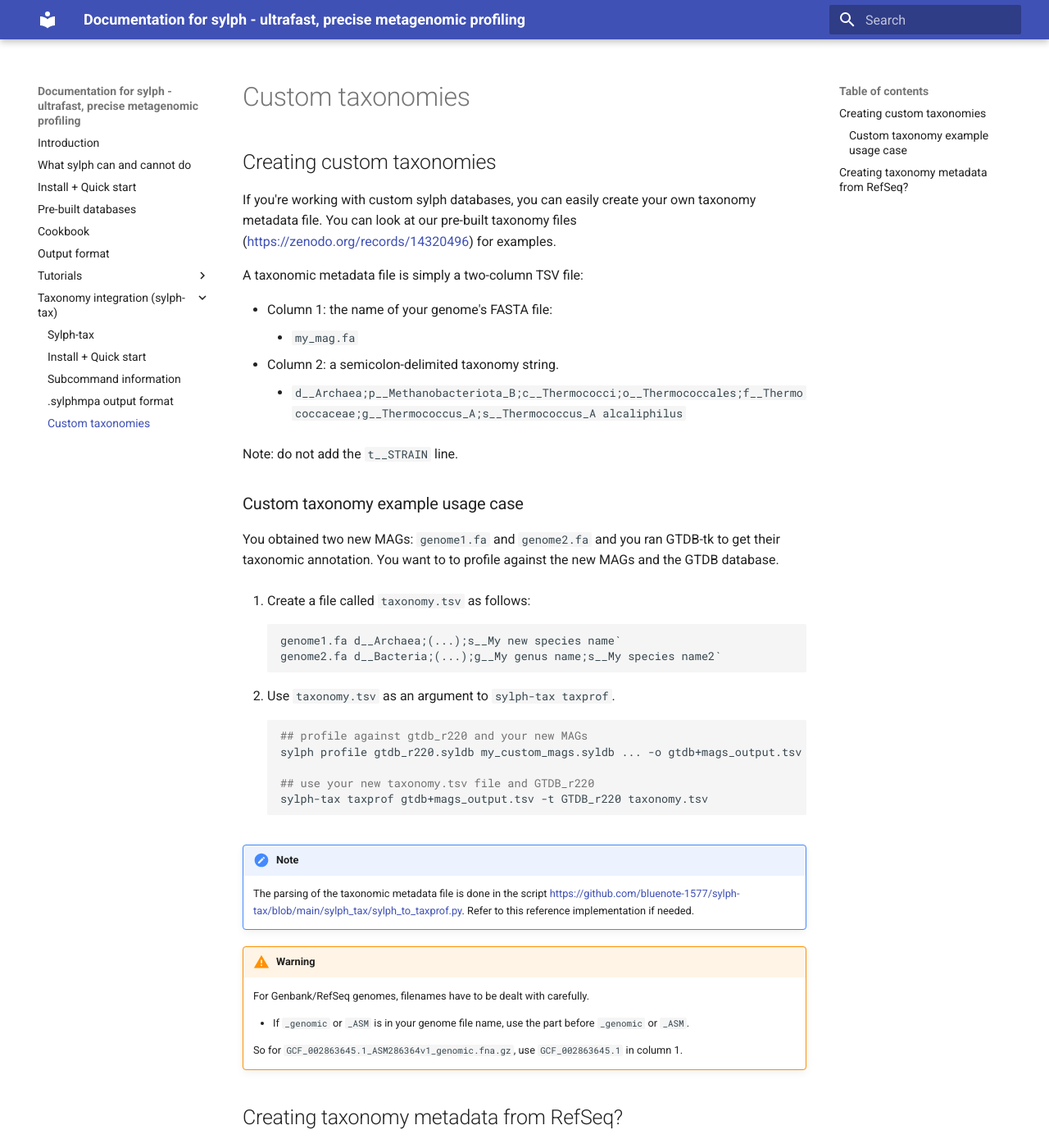
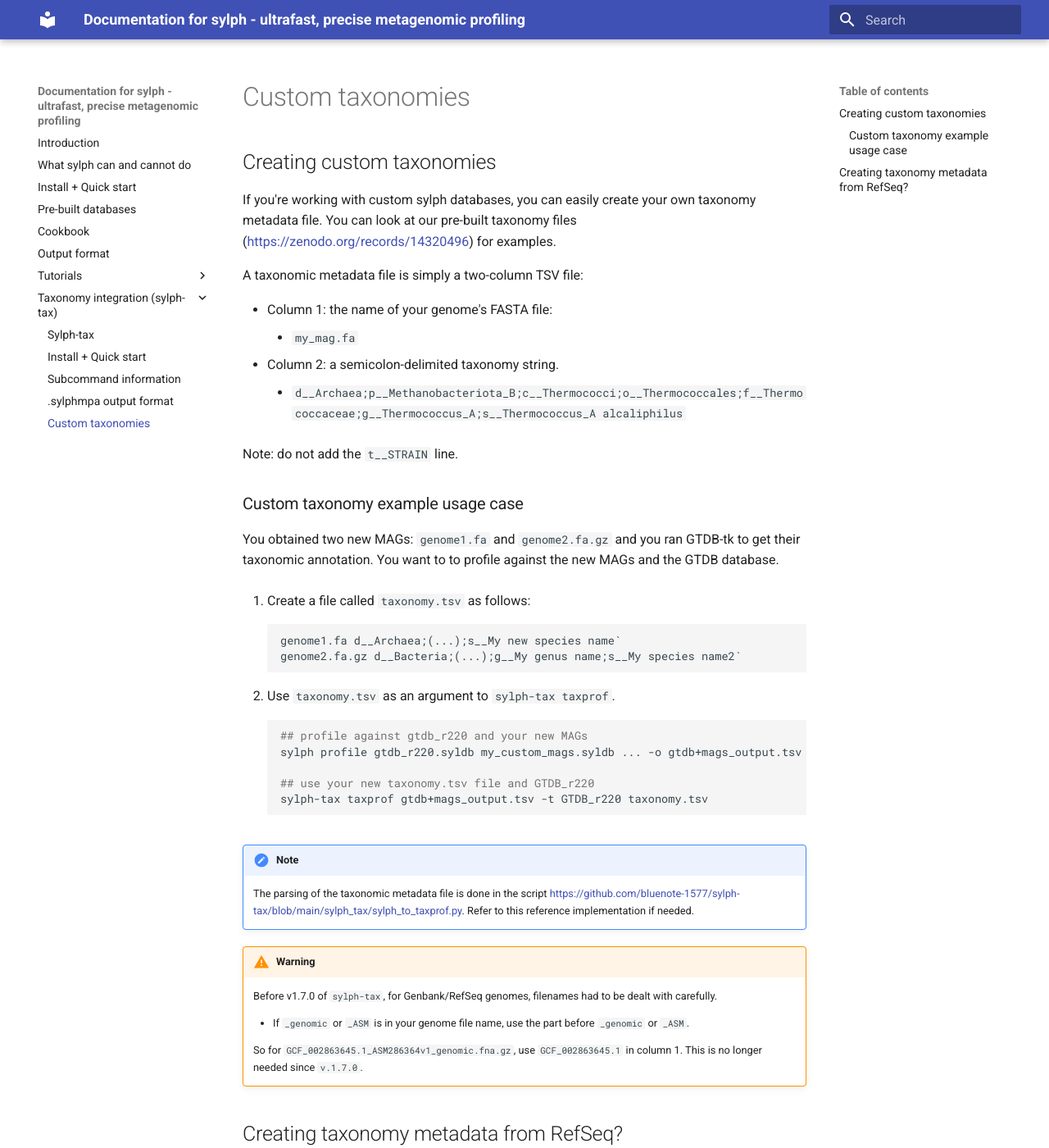
Before and after one commit to sylph-docs/sylph-docs.github.io, an MkDocs documentation site: the page built from docs/sylph-tax-custom-taxonomies.md, in a window 1280 px wide and 1400 px high. Shown: the whole window at 82% size. Built offline with MkDocs 1.6.1 and Material for MkDocs 9.7.7, drawn with Linux system fonts in a browser that asks for light colours.

Commit message:
v1.7.0 - fixed bug with extra tabs and fix the caveat with _ASM or _Genomic splits in metadata files...

````diff
--- a/docs/sylph-tax-custom-taxonomies.md
+++ b/docs/sylph-tax-custom-taxonomies.md
@@ -13,13 +13,13 @@
 
 ### Custom taxonomy example usage case
 
-You obtained two new MAGs: `genome1.fa` and `genome2.fa` and you ran GTDB-tk to get their taxonomic annotation. You want to to profile against the new MAGs and the GTDB database.
+You obtained two new MAGs: `genome1.fa` and `genome2.fa.gz` and you ran GTDB-tk to get their taxonomic annotation. You want to to profile against the new MAGs and the GTDB database.
 
 1. Create a file called `taxonomy.tsv` as follows:
 
     ```
     genome1.fa d__Archaea;(...);s__My new species name`
-    genome2.fa d__Bacteria;(...);g__My genus name;s__My species name2`
+    genome2.fa.gz d__Bacteria;(...);g__My genus name;s__My species name2`
     ```
 
 2. Use `taxonomy.tsv` as an argument to `sylph-tax taxprof`.
@@ -36,14 +36,13 @@
 
     The parsing of the taxonomic metadata file is done in the script https://github.com/bluenote-1577/sylph-tax/blob/main/sylph_tax/sylph_to_taxprof.py. Refer to this reference implementation if needed.
 
-
 !!! warning
 
-    For Genbank/RefSeq genomes, filenames have to be dealt with carefully.
+    Before v1.7.0 of `sylph-tax`, for Genbank/RefSeq genomes, filenames had to be dealt with carefully.
 
     - If `_genomic` or `_ASM` is in your genome file name, use the part before `_genomic` or `_ASM`.
 
-    So for `GCF_002863645.1_ASM286364v1_genomic.fna.gz`, use `GCF_002863645.1` in column 1.
+    So for `GCF_002863645.1_ASM286364v1_genomic.fna.gz`, use `GCF_002863645.1` in column 1. This is no longer needed since `v.1.7.0`.
 
 ## Creating taxonomy metadata from RefSeq?
 
````
